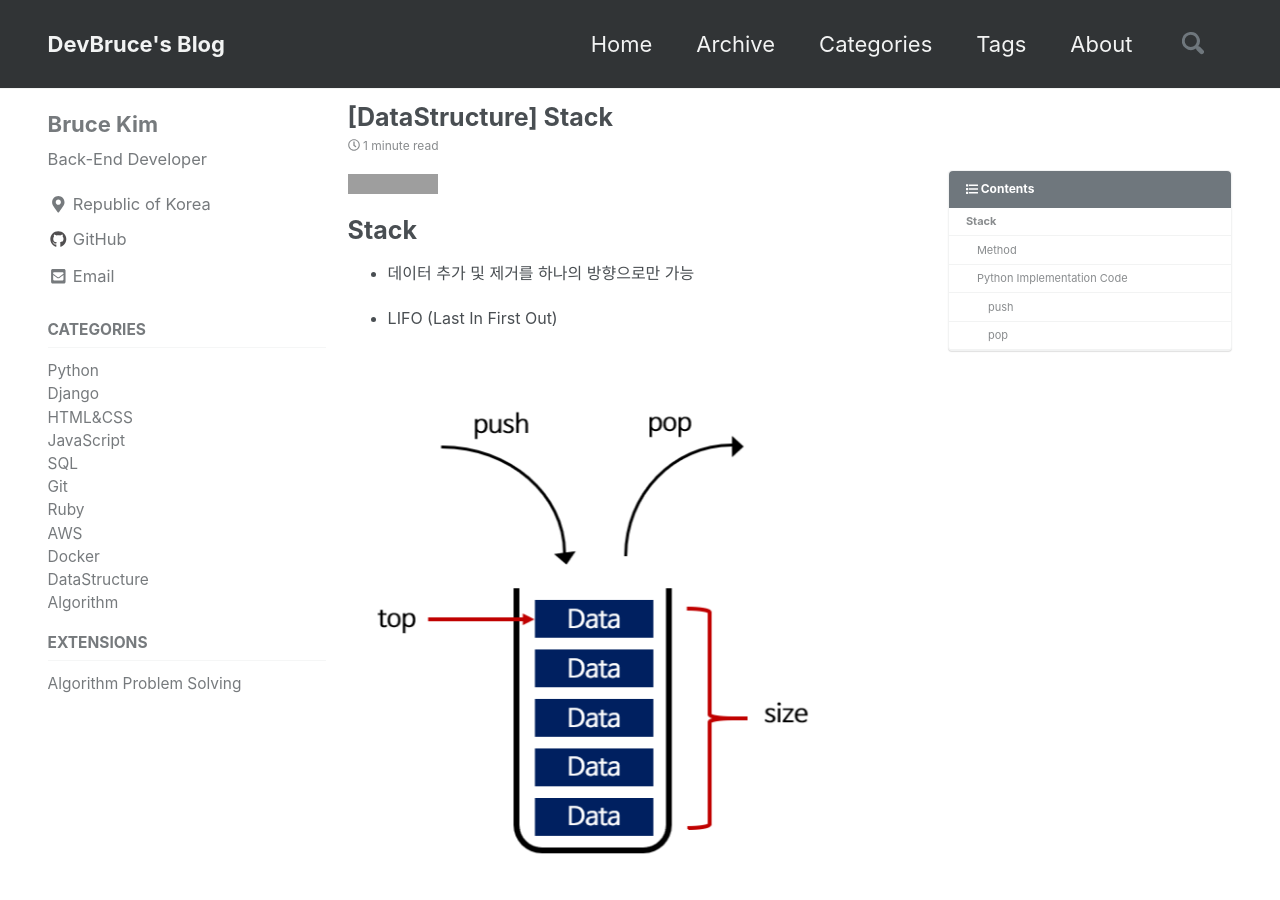
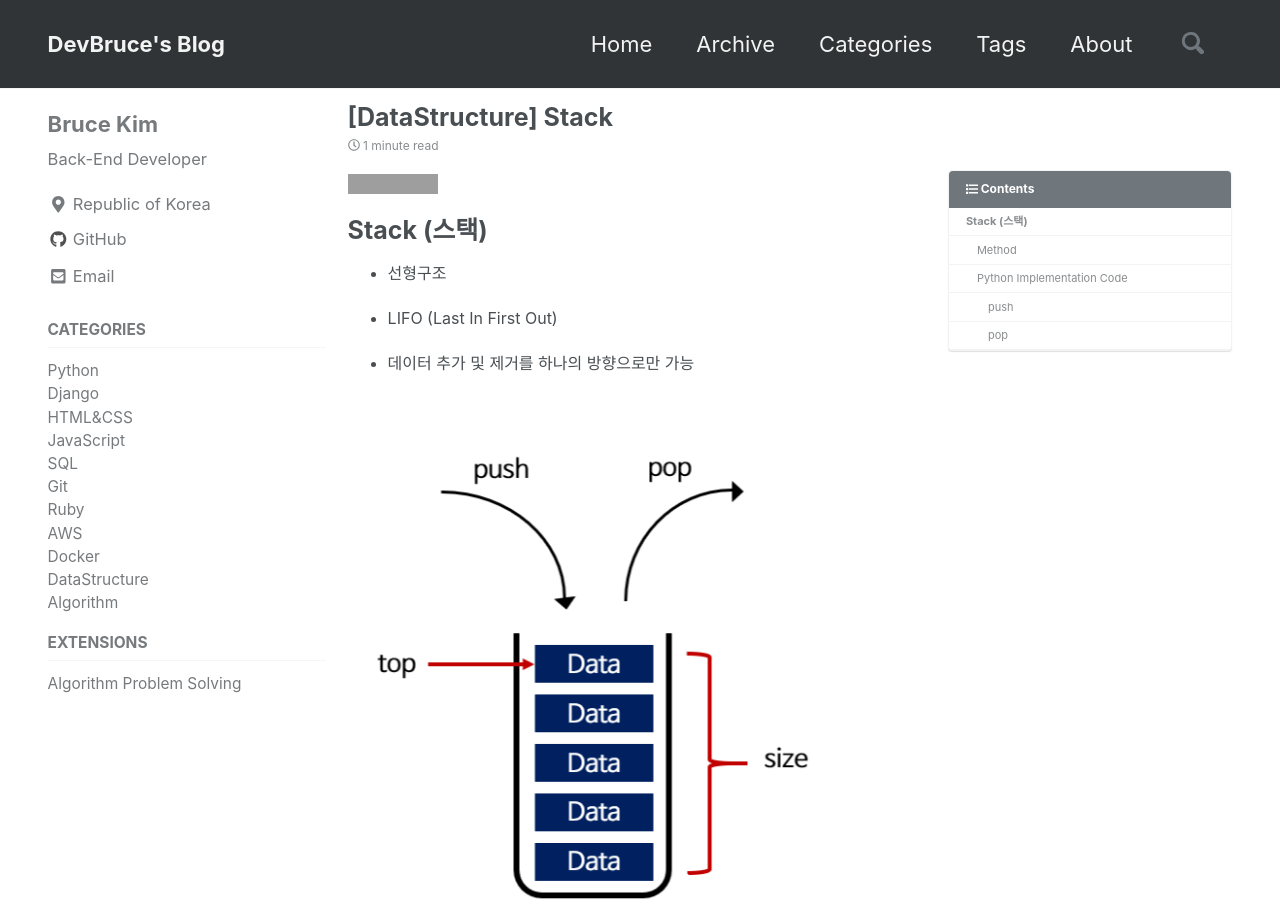
Before and after one commit to devbruce/devbruce.github.io, a Jekyll site: the page built from _posts/DataStructure/2019-01-08-ds-01-stack.md, in a window 1280 px wide and 900 px high. Built offline with Jekyll 4.4.1, drawn with Linux system fonts in a browser that asks for light colours; cached includes are drawn as plain includes; nearby versions of some CDN libraries; comment, search, counter and statistics services are not loaded; grey boxes are pictures that could not be loaded.

Commit message:
Update ds-01, 02

```diff
--- a/_posts/DataStructure/2019-01-08-ds-01-stack.md
+++ b/_posts/DataStructure/2019-01-08-ds-01-stack.md
@@ -17,11 +17,13 @@ tags:
 
 ![python-version-3.7.1](https://img.shields.io/badge/python-v3.7.1-blue.svg)
 
-# Stack
+# Stack (스택)
+
+- 선형구조
+
+- LIFO (Last In First Out)
 
 - 데이터 추가 및 제거를 하나의 방향으로만 가능
-
-- LIFO (Last In First Out)
 
 <br>
 
```
Also changed, not shown: _posts/DataStructure/2019-01-15-ds-02-queue.md (+5 -3 lines).
